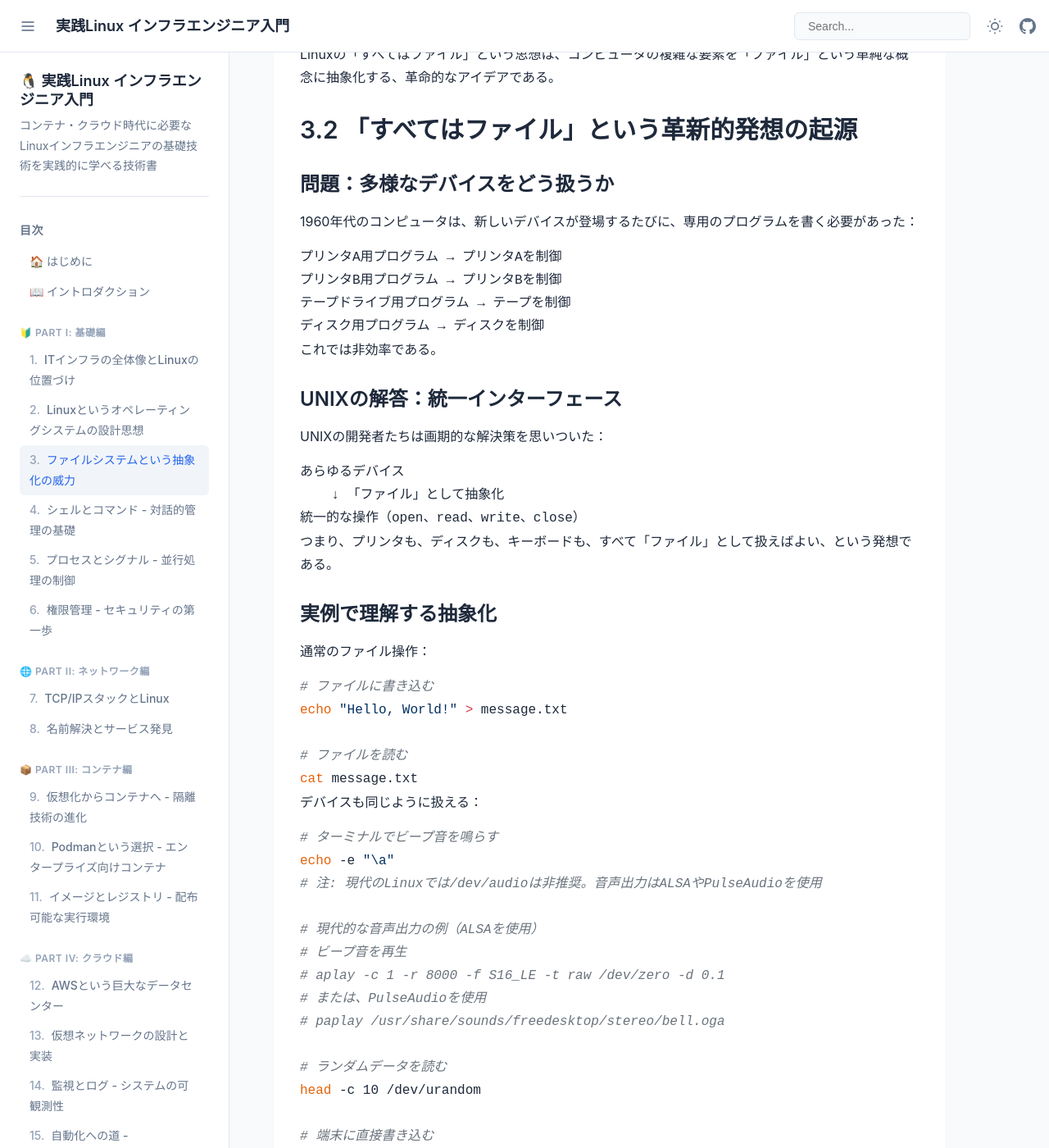
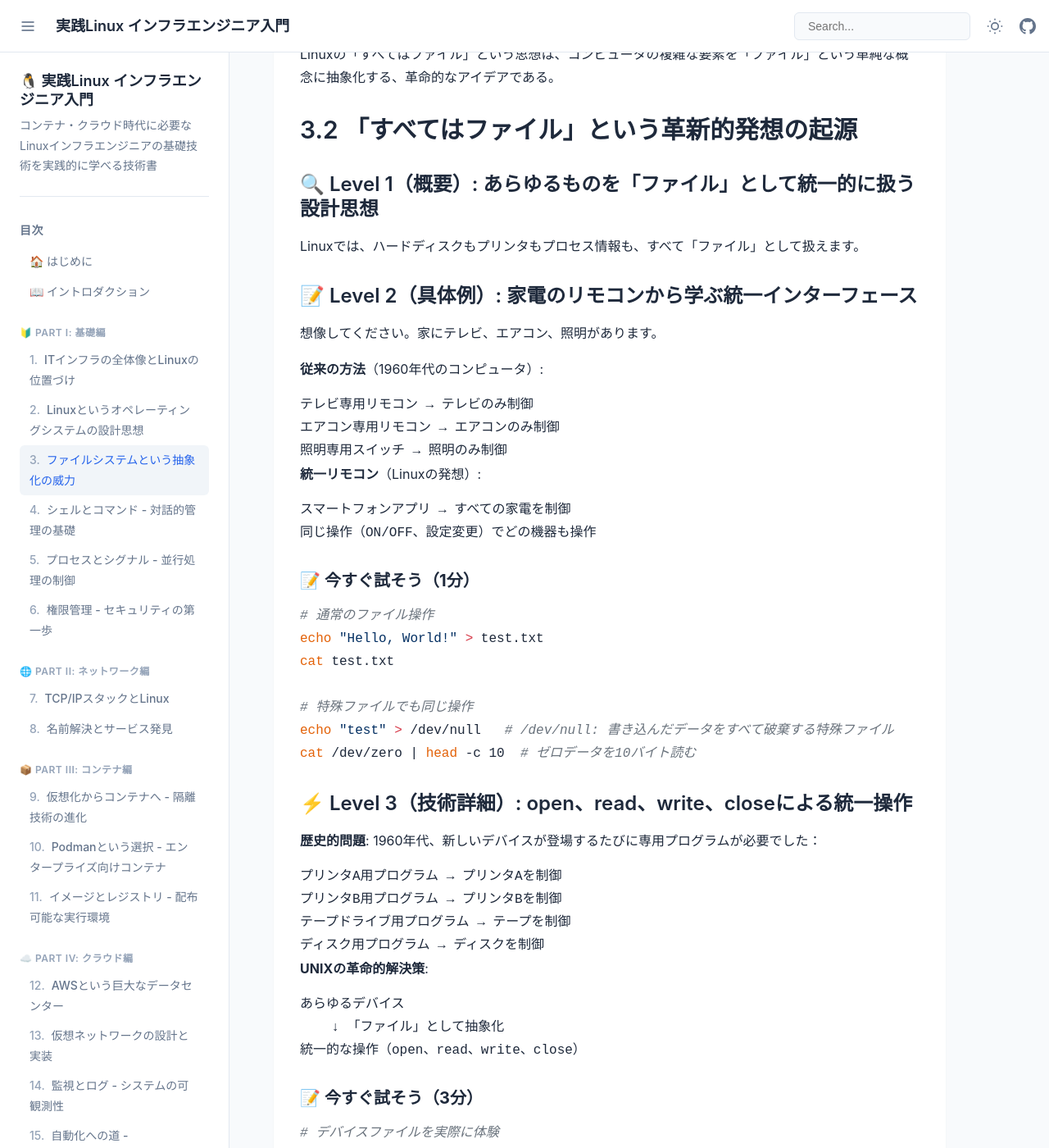
Before and after one commit to itdojp/linux-infra-textbook2, a Jekyll site: the page built from docs/chapters/chapter-03-filesystem-abstraction.md, in a window 1280 px wide and 1400 px high, scrolled down 875 px. Shown: the whole window at 82% size. Built offline with Jekyll 4.4.1, drawn with Linux system fonts in a browser that asks for light colours; some of the changed text lies outside the part shown.

Commit message:
ISSUE #1 Phase 2-1: プログレッシブ・ディスクロージャーとインラインハンズオンの実装
コードレビューの指摘を修正済み。3段階の段階的説明形式とインラインハンズオンを導入。

````diff
--- a/docs/chapters/chapter-02-linux-philosophy.md
+++ b/docs/chapters/chapter-02-linux-philosophy.md
@@ -67,30 +67,72 @@ UNIX (1969)
 
 ## 2.3 「小さなツールの組み合わせ」思想
 
-### 道具箱としてのLinux
+### 🔍 Level 1（概要）: 単機能ツールを組み合わせて複雑な処理を実現する技術
+
+Linuxは「一つのプログラムは一つのことをうまくやる」という原則で設計されています。
+
+### 📝 Level 2（具体例）: 大工さんの道具箱から学ぶ
 
 大工さんの道具箱を想像してください。のこぎり、かんな、金づち。それぞれは単機能だが、組み合わせることで家が建つ。
 
-Linuxも同じである。小さな、単機能のコマンド（ツール）を組み合わせて、複雑な処理を実現する。
+```
+のこぎり：木を切る
+   ↓
+かんな：表面を滑らかにする
+   ↓
+金づち：釘を打つ
+   ↓
+家が完成！
+```
 
-### 実例：ログファイルから特定のエラーを数える
+Linuxも同じです。小さな、単機能のコマンド（ツール）を組み合わせて、複雑な処理を実現します。
 
-ある日、Webサーバーの管理者から「昨日の404エラーは何件あった？」と聞かれたとする。
+#### 📝 **今すぐ試そう（30秒）**
+```bash
+# 単機能ツールを体験
+echo "Hello World"     # 文字を表示するだけ
+date                   # 日付を表示するだけ
+whoami                 # ユーザー名を表示するだけ
 
-Windows的アプローチ：専用の高価なログ解析ソフトを購入
+# 組み合わせてメッセージを作る
+echo "$(date) に $(whoami) がLinuxを学習中"
+```
 
-Linux的アプローチ：既存のコマンドを組み合わせる
+### ⚡ Level 3（技術詳細）: パイプとリダイレクトによる処理チェーン
+
+実際の業務例で理解しましょう。
+
+**シナリオ**: Webサーバーの管理者から「昨日の404エラーは何件あった？」と聞かれた。
+
+**従来のアプローチ**: 専用の高価なログ解析ソフトを購入
+
+**Linuxアプローチ**: 既存のコマンドを組み合わせる
 
 ```bash
 grep "404" /var/log/nginx/access.log | grep "2024-03-14" | wc -l
 ```
 
-この一行を分解すると：
-1. `grep "404"` : "404"を含む行を抽出
-2. `grep "2024-03-14"` : その中から特定の日付を含む行を抽出
-3. `wc -l` : 行数を数える
+**処理の流れ**:
+1. `grep "404"` → "404"を含む行を抽出
+2. `|` → 前の結果を次のコマンドに渡す
+3. `grep "2024-03-14"` → その中から特定の日付を含む行を抽出
+4. `|` → さらに次のコマンドに渡す
+5. `wc -l` → 行数を数える
 
-それぞれは単純な機能だが、`|`（パイプ）でつなぐことで、求める結果が得られる。
+#### 📝 **今すぐ試そう（2分）**
+```bash
+# ログファイルの代わりにテストデータを作成
+cat > test.log << EOF
+2024-03-14 404 error
+2024-03-14 200 OK
+2024-03-15 404 error
+EOF
+
+# 同じ方法で404エラーを数えてみる
+grep "404" test.log | grep "2024-03-14" | wc -l
+
+# 結果は「1」が表示されるはず
+```
 
 ### なぜこの思想が優れているのか
 
@@ -145,9 +187,35 @@ count_errors "403"
 
 ## 2.4 カーネルとユーザーランドの関係
 
-### カーネルとは何か
+### 🔍 Level 1（概要）: LinuxカーネルはOSの中核となる管理者
 
-カーネル（kernel）は「核」という意味である。Linuxにおいて、カーネルは以下の役割を担う：
+**カーネル**（kernel: 核）は、ハードウェアとアプリケーションの間で交通整理をする管理者です。
+
+### 📝 Level 2（具体例）: 都市の交通管制センターに例えると
+
+カーネルを都市の交通管制センターに例えてみましょう：
+
+```
+🏢 市民（アプリケーション）
+   ↓「道路を使いたい」
+📻 交通管制（カーネル）
+   ├─ 🚦 信号制御（プロセス管理）
+   ├─ 🛣️ 道路配分（メモリ管理）
+   ├─ 📁 住所管理（ファイルシステム）
+   └─ 🚔 交通規則（セキュリティ）
+   ↓
+🏗️ インフラ（ハードウェア）
+```
+
+#### 📝 **今すぐ試そう（1分）**
+```bash
+# カーネルの情報を見てみよう
+uname -a        # カーネルのバージョン情報
+uptime          # システムの稼働時間
+free -h         # メモリの使用状況
+```
+
+### ⚡ Level 3（技術詳細）: システムコールによる厳密な管理
 
 ```
 ユーザーのリクエスト
@@ -167,14 +235,26 @@ Linuxカーネル
 CPU、メモリ、ディスク、ネットワークカード
 ```
 
-### 交通整理役としてのカーネル
+#### 📝 **今すぐ試そう（2分）**
+```bash
+# プロセスがどのように管理されているか見てみよう
+ps aux | head -5      # 動いているプロセス一覧
+top -n1 | head -10    # CPU/メモリ使用率
+cat /proc/version     # カーネルの詳細情報
+```
 
-カーネルを都市の交通管制センターに例えてみましょう：
+#### ⚠️ よくある間違いと対処法
 
-- **信号制御**：どの車（プロセス）をいつ走らせるか
-- **道路管理**：道路（メモリ）をどう配分するか
-- **交通規則**：事故（クラッシュ）を防ぐルール
-- **緊急対応**：事故が起きたときの処理
+**間違い**: 「カーネルをアップデートしたら、すべてのソフトウェアを再インストールが必要」
+
+**現実**: カーネルとアプリケーションは独立しているため、基本的に再インストール不要
+
+```bash
+# カーネルアップデート前後の確認方法
+uname -r                    # 現在のカーネルバージョン
+sudo apt list --upgradable # アップデート可能なパッケージ
+# システム再起動後に新しいカーネルで動作
+```
 
 ### ユーザーランドの自由
 
--- a/docs/chapters/chapter-03-filesystem-abstraction.md
+++ b/docs/chapters/chapter-03-filesystem-abstraction.md
@@ -30,9 +30,42 @@ Linuxの「すべてはファイル」という思想は、コンピュータの
 
 ## 3.2 「すべてはファイル」という革新的発想の起源
 
-### 問題：多様なデバイスをどう扱うか
+### 🔍 Level 1（概要）: あらゆるものを「ファイル」として統一的に扱う設計思想
 
-1960年代のコンピュータは、新しいデバイスが登場するたびに、専用のプログラムを書く必要があった：
+Linuxでは、ハードディスクもプリンタもプロセス情報も、すべて「ファイル」として扱えます。
+
+### 📝 Level 2（具体例）: 家電のリモコンから学ぶ統一インターフェース
+
+想像してください。家にテレビ、エアコン、照明があります。
+
+**従来の方法**（1960年代のコンピュータ）:
+```
+テレビ専用リモコン → テレビのみ制御
+エアコン専用リモコン → エアコンのみ制御
+照明専用スイッチ → 照明のみ制御
+```
+
+**統一リモコン**（Linuxの発想）:
+```
+スマートフォンアプリ → すべての家電を制御
+同じ操作（ON/OFF、設定変更）でどの機器も操作
+```
+
+#### 📝 **今すぐ試そう（1分）**
+```bash
+# 通常のファイル操作
+echo "Hello, World!" > test.txt
+cat test.txt
+
+# 特殊ファイルでも同じ操作
+echo "test" > /dev/null   # /dev/null: 書き込んだデータをすべて破棄する特殊ファイル
+cat /dev/zero | head -c 10  # ゼロデータを10バイト読む
+```
+
+### ⚡ Level 3（技術詳細）: open、read、write、closeによる統一操作
+
+**歴史的問題**:
+1960年代、新しいデバイスが登場するたびに専用プログラムが必要でした：
 
 ```
 プリンタA用プログラム → プリンタAを制御
@@ -41,51 +74,39 @@ Linuxの「すべてはファイル」という思想は、コンピュータの
 ディスク用プログラム → ディスクを制御
 ```
 
-これでは非効率である。
-
-### UNIXの解答：統一インターフェース
-
-UNIXの開発者たちは画期的な解決策を思いついた：
-
+**UNIXの革命的解決策**:
 ```
 あらゆるデバイス
     ↓ 「ファイル」として抽象化
 統一的な操作（open、read、write、close）
 ```
 
-つまり、プリンタも、ディスクも、キーボードも、すべて「ファイル」として扱えばよい、という発想である。
+#### 📝 **今すぐ試そう（3分）**
+```bash
+# デバイスファイルを実際に体験
+ls -l /dev/zero /dev/null /dev/urandom
 
-### 実例で理解する抽象化
+# 同じcat コマンドで異なるデバイスにアクセス
+timeout 2 cat /dev/zero   # 2秒間ゼロデータを表示
+cat /dev/null < test.txt  # データが消える
+head -c 20 /dev/urandom   # ランダムデータを20バイト
 
-通常のファイル操作：
-```bash
-# ファイルに書き込む
-echo "Hello, World!" > message.txt
-
-# ファイルを読む
-cat message.txt
+# 結果を確認して、すべて「ファイル」として扱えることを実感
 ```
 
-デバイスも同じように扱える：
+#### ⚠️ よくある間違いと対処法
+
+**間違い**: `/dev/zero`を読み続けて無限ループに陥る
+
 ```bash
-# ターミナルでビープ音を鳴らす
-echo -e "\a"
-# 注: 現代のLinuxでは/dev/audioは非推奨。音声出力はALSAやPulseAudioを使用
+# 危険：終了しない
+cat /dev/zero
 
-# 現代的な音声出力の例（ALSAを使用）
-# ビープ音を再生
-# aplay -c 1 -r 8000 -f S16_LE -t raw /dev/zero -d 0.1
-# または、PulseAudioを使用
-# paplay /usr/share/sounds/freedesktop/stereo/bell.oga
-
-# ランダムデータを読む
-head -c 10 /dev/urandom
-
-# 端末に直接書き込む
-echo "緊急メッセージ" > /dev/pts/0
+# 安全：時間制限付き
+timeout 5 cat /dev/zero
+# または
+head -c 1000 /dev/zero
 ```
-
-プログラマーから見れば、すべて同じ「ファイル操作」である。
 
 ## 3.3 デバイス、プロセス情報、設定のファイル化
 
--- a/docs/chapters/chapter-04-shell-and-commands.md
+++ b/docs/chapters/chapter-04-shell-and-commands.md
@@ -32,20 +32,24 @@ title: "第4章：シェルとコマンド - 対話的管理の基礎"
 
 ## 4.2 なぜGUIではなくCUIが主流なのか
 
-### 実例で理解する：1000個のファイル名を変更する
+### 🔍 Level 1（概要）: CUIは大量処理と自動化に最適
+
+CUIは一度に大量の処理を正確に実行できます。
+
+### 📝 Level 2（具体例）: 1000個のファイル名を変更する作業を比較
 
 あなたは、デジタルカメラで撮影した1000枚の写真ファイルの名前を変更する必要があるとします。
 
-#### GUIでの作業
+**GUIでの作業**:
 1. ファイルを一つクリック
 2. 右クリックして「名前の変更」
 3. 新しい名前を入力
 4. Enterキーを押す
 5. 次のファイルへ...（これを1000回繰り返す）
 
-所要時間：1ファイル10秒として、約3時間
+⏰ 所要時間：1ファイル10秒として、約3時間
 
-#### CUIでの作業
+**CUIでの作業**:
 ```bash
 # IMG_*.jpg を photo_001.jpg, photo_002.jpg... に変更
 counter=1
@@ -55,7 +59,42 @@ for file in IMG_*.jpg; do
 done
 ```
 
-所要時間：コマンド入力30秒 + 実行1秒 = 31秒
+⏰ 所要時間：コマンド入力30秒 + 実行1秒 = 31秒
+
+#### 📝 **今すぐ試そう（2分）**
+```bash
+# まずテスト用のファイルを5個作成
+touch IMG_001.jpg IMG_002.jpg IMG_003.jpg IMG_004.jpg IMG_005.jpg
+
+# ファイルが作成されたか確認
+ls IMG_*.jpg
+
+# 一括で名前を変更
+counter=1
+for file in IMG_*.jpg; do
+    mv "$file" "photo_$(printf %03d $counter).jpg"
+    ((counter++))
+done
+
+# 結果を確認
+ls photo_*.jpg
+```
+
+### ⚡ Level 3（技術詳細）: バッチ処理による圧倒的な効率化
+
+#### ⚠️ よくある間違いと対処法
+
+**間違い**: `mv *.jpg photo_*.jpg`（すべてのファイルが1つのファイルに上書きされる）
+
+```bash
+# 危険：最後のファイル以外すべて消える
+mv *.jpg photo_backup.jpg
+
+# 正解：ループで1つずつ処理
+for file in *.jpg; do
+    mv "$file" "photo_${file}"
+done
+```
 
 ### CUIの本質的な優位性
 
````
